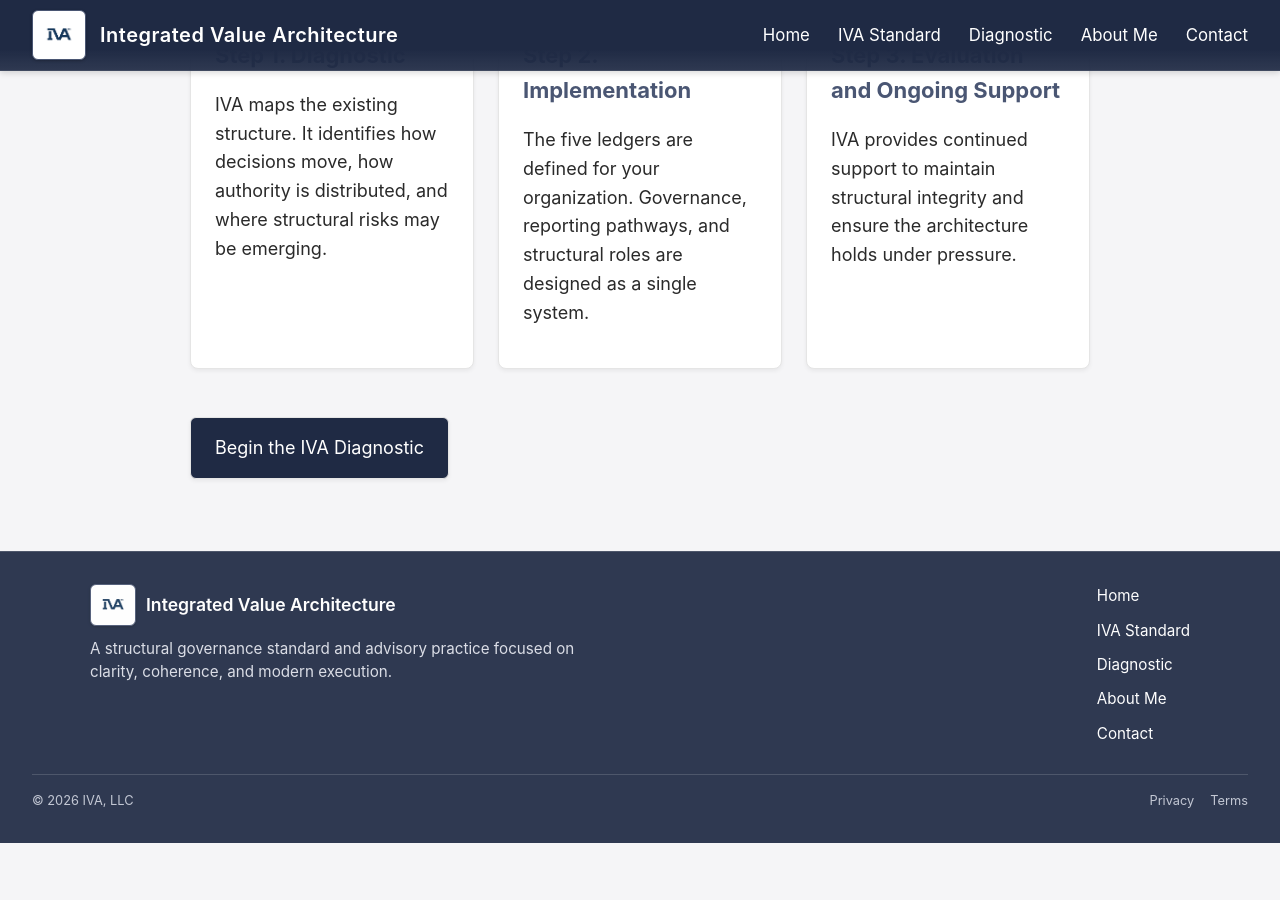
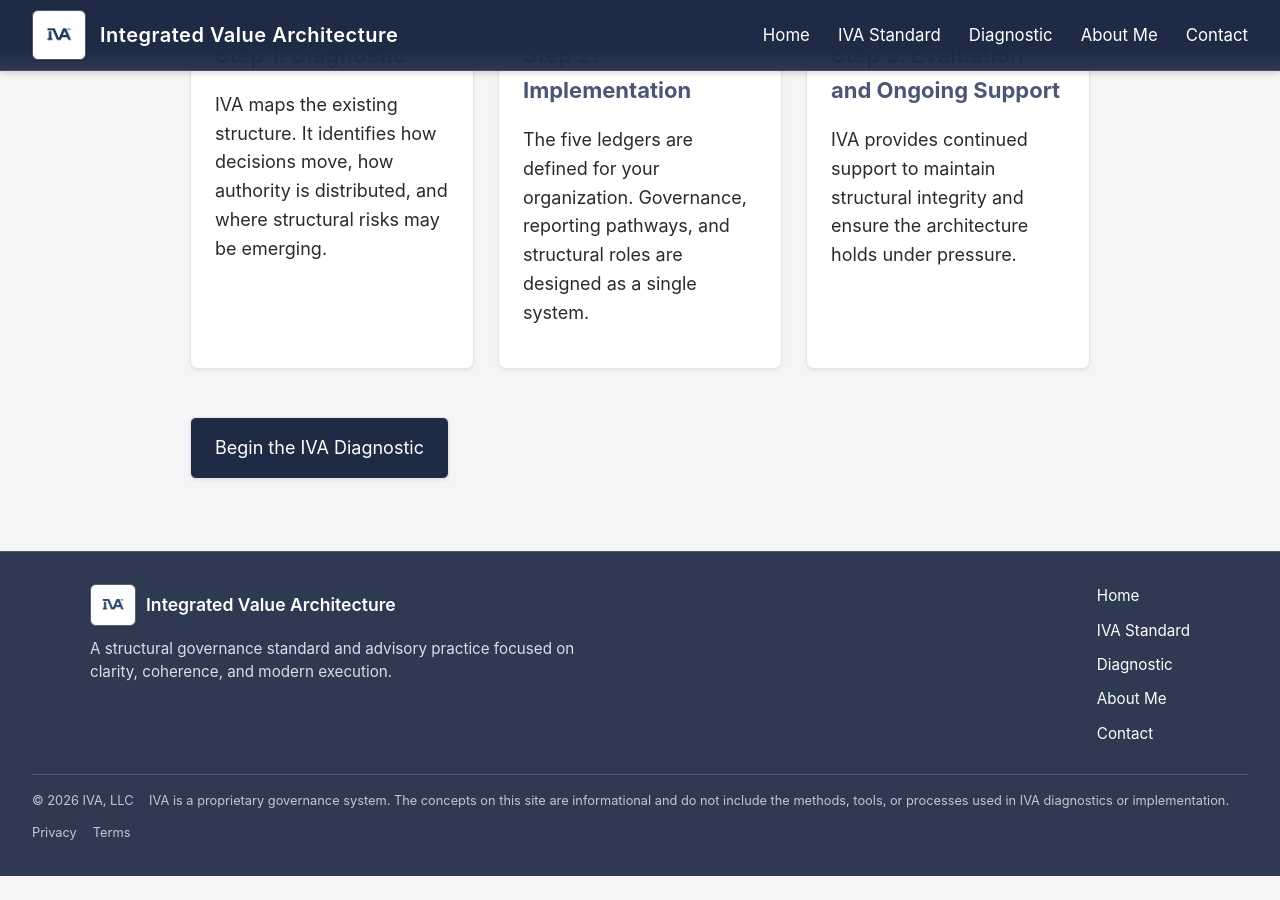
Before and after one commit to efost7873/integratedvaluearchitecture.com, a Jekyll site: the page built from index.md, in a window 1280 px wide and 900 px high, scrolled down 3116 px. Built offline with Jekyll 4.4.1, drawn with Linux system fonts in a browser that asks for light colours; before the commit the page ends 3983 px from its top, so only the background shows below that.

Commit message:
Update footer.html

```diff
--- a/_includes/footer.html
+++ b/_includes/footer.html
@@ -51,7 +51,13 @@
     flex-wrap: wrap;
     gap: 12px;
   ">
-    <div>© 2026 IVA, LLC</div>
+    <div>
+      © 2026 IVA, LLC
+      <span style="margin-left: 12px;">
+        IVA is a proprietary governance system. The concepts on this site are informational and do not include the methods, tools, or processes used in IVA diagnostics or implementation.
+      </span>
+    </div>
+
     <div style="display: flex; gap: 16px;">
       <a class="iva-footer-link" href="{{ site.baseurl }}/privacy" style="color: #BFC4D1; text-decoration: none; position: relative;">Privacy</a>
       <a class="iva-footer-link" href="{{ site.baseurl }}/terms" style="color: #BFC4D1; text-decoration: none; position: relative;">Terms</a>
```
